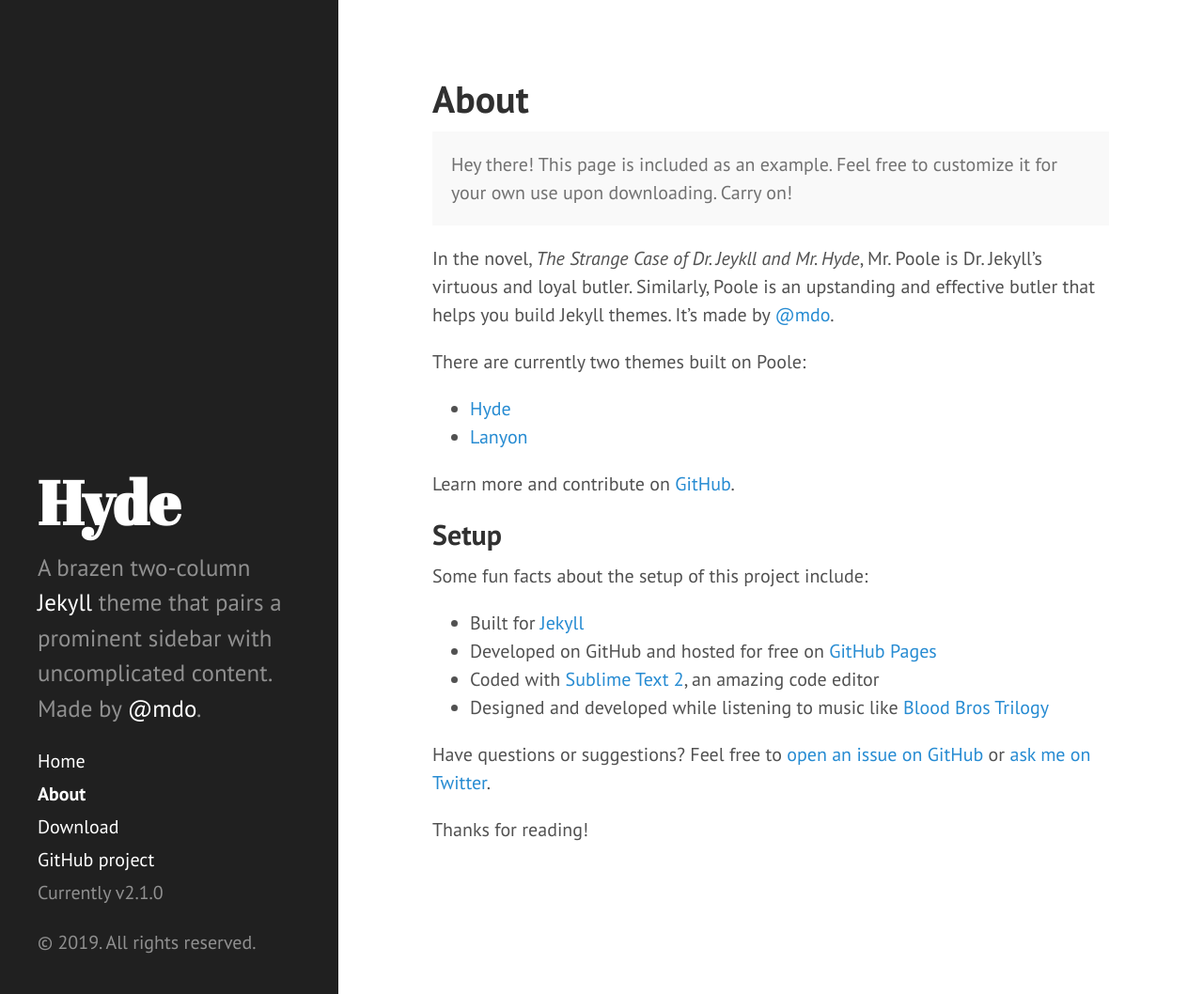
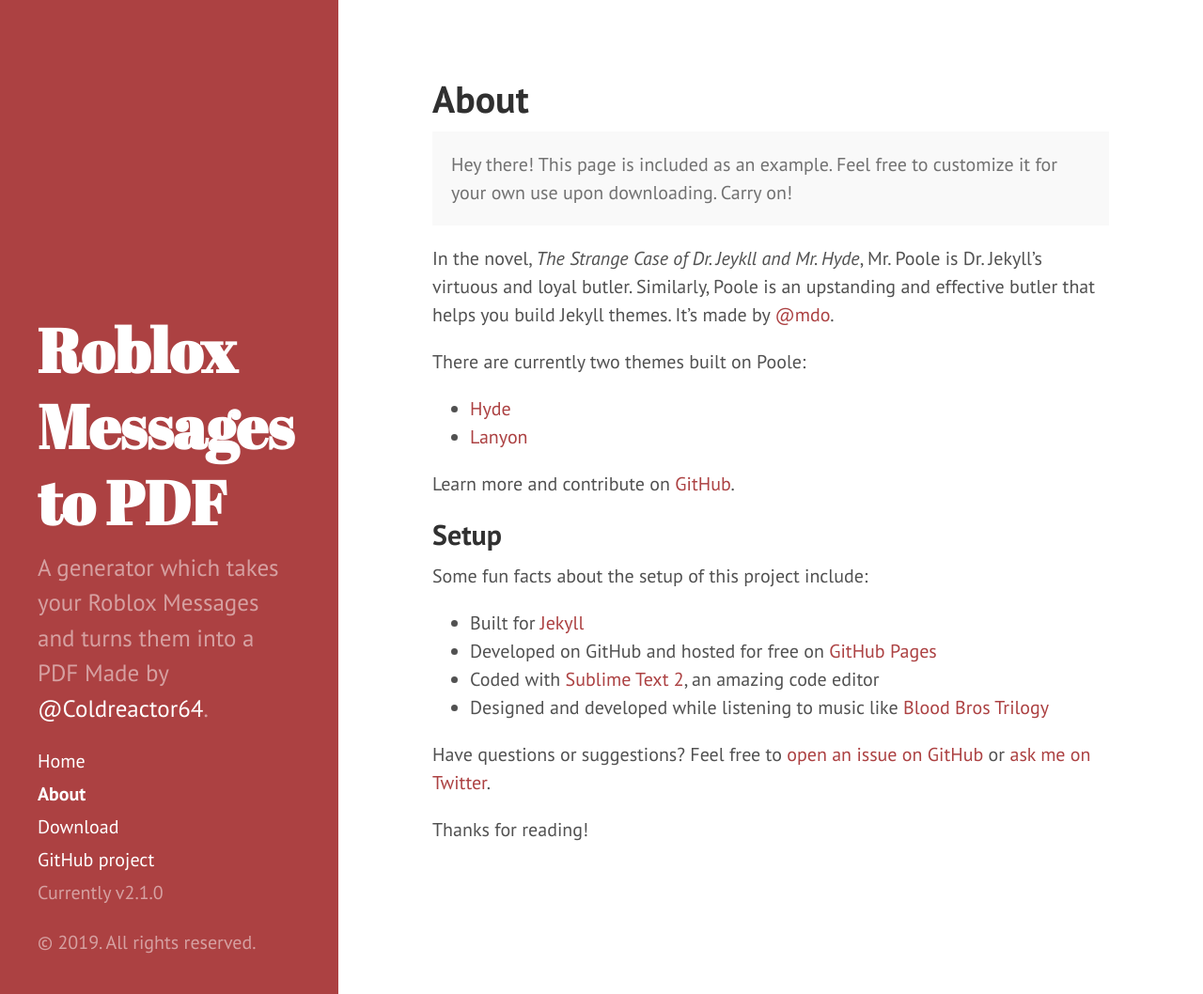
Before and after one commit to coldreactor64/Roblox-Messages-to-PDF, a Jekyll site: the page built from about.md, in a window 1280 px wide and 1058 px high. Shown: the whole window at 94% size. Built offline with Jekyll 4.4.1, drawn with Linux system fonts in a browser that asks for light colours.

Commit message:
Test about

```diff
--- a/_config.yml
+++ b/_config.yml
@@ -7,20 +7,23 @@
 
 
 # Setup
-title:            Hyde
-tagline:          'A Jekyll theme'
-description:      'A brazen two-column <a href="http://jekyllrb.com" target="_blank">Jekyll</a> theme that pairs a prominent sidebar with uncomplicated content. Made by <a href="https://twitter.com/mdo" target="_blank">@mdo</a>.'
+title:            Roblox Messages to PDF
+tagline:          'A PDF Generator for Roblox!'
+description:      'A generator which takes your Roblox Messages and turns them into a PDF</a> Made by <a href="https://twitter.com/Coldreactor64" target="_blank">@Coldreactor64</a>.'
 url:              http://coldreactor.me/Roblox-Messages-to-PDF
 baseurl: /Roblox-Messages-to-PDF/
 
 author:
-  name:           'Mark Otto'
-  url:            https://twitter.com/mdo
+  name:           'Jeremy Hall'
+  url:            https://twitter.com/Coldreactor64
 
-paginate:         5
+paginate:         1
 
 # Custom vars
 version:          2.1.0
 
 github:
-  repo:           https://github.com/poole/hyde
+  repo:           https://github.com/coldreactor64/Roblox-Messages-to-PDF
+
+
+plugins: [jekyll-paginate]
--- a/_layouts/default.html
+++ b/_layouts/default.html
@@ -3,7 +3,7 @@
 
   {% include head.html %}
 
-  <body>
+  <body class="theme-base-08">
 
     {% include sidebar.html %}
 
```
